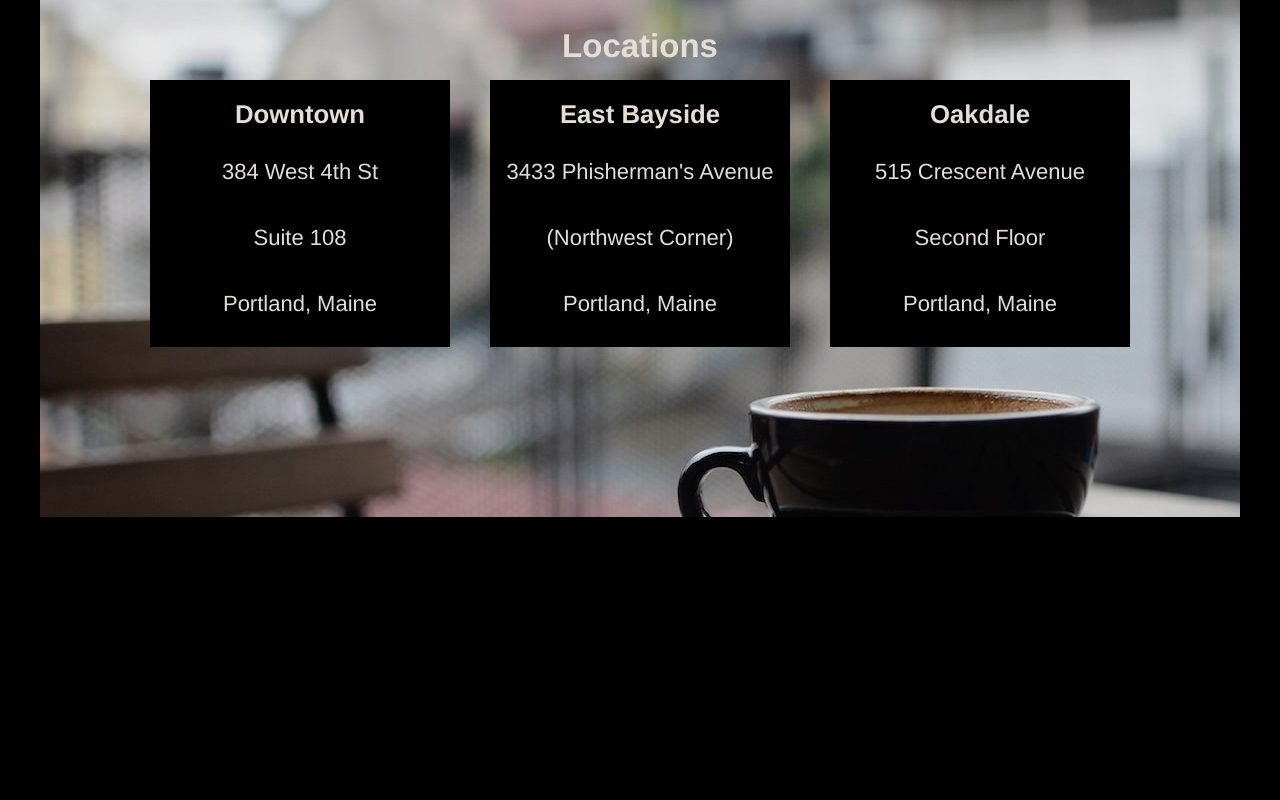
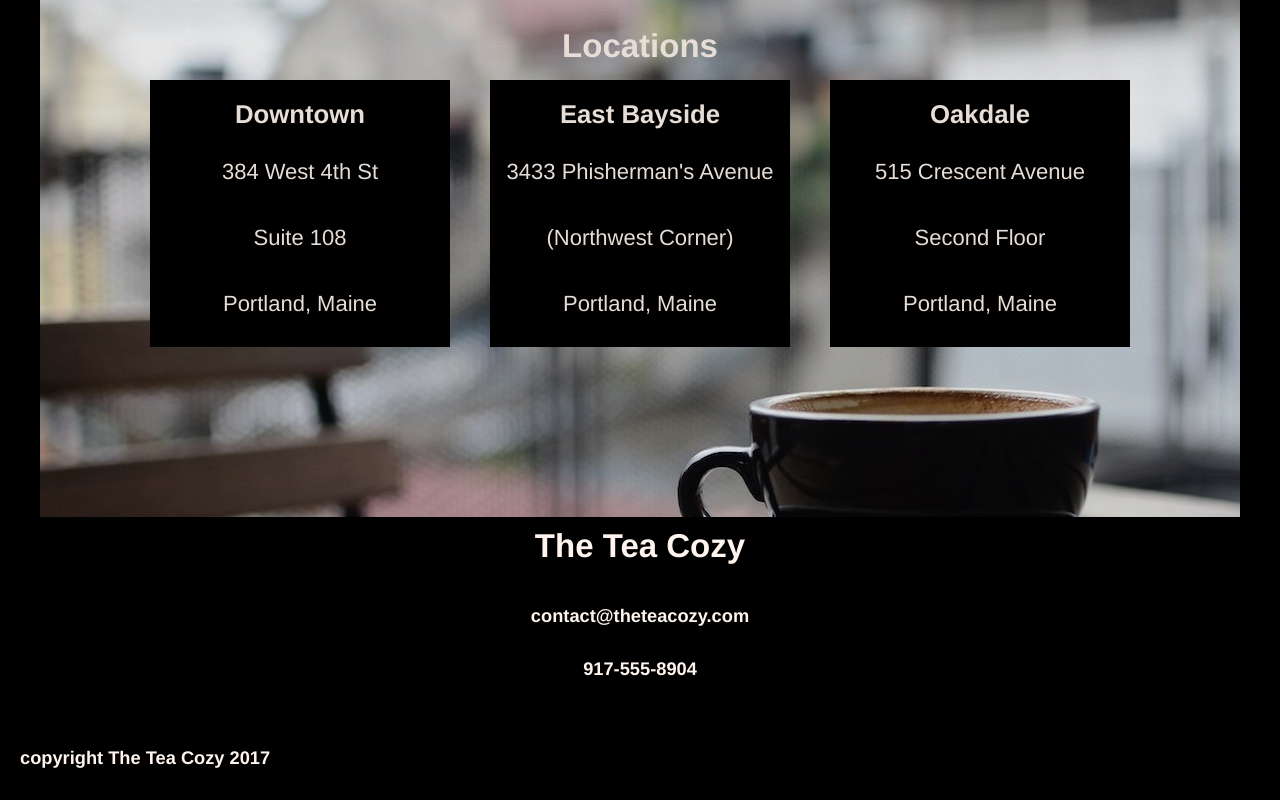
Before and after one commit to naveenjohnsonv/Codecademy_FullStack, a plain HTML site: page tea-cozy/index.html in a window 1280 px wide. Shown: the part 1550-2350 px from the top of the page. Before the commit the page ends 2067 px from the top, so only its background shows below. Drawn offline with Linux system fonts and the light colour scheme.

Commit message:
[tea-cozy] Add and style footer, add black box transparency

```diff
--- a/tea-cozy/index.html
+++ b/tea-cozy/index.html
@@ -20,6 +20,7 @@
 	</header>
 
 	<!-- Main Content -->
+
 	<main>
 		<div id="mission" class="flex-container">
 			<div class="container">
@@ -84,5 +85,15 @@
 
 	<!-- Footer -->
 
+	<footer>
+		<div class="contact">
+			<h2>The Tea Cozy</h2>
+			<h5>contact@theteacozy.com</h5>
+			<h5>917-555-8904</h5>
+		</div>
+		<div class="copyright">
+			<h5>copyright The Tea Cozy 2017</h5>
+		</div>
+	</footer>
 </body>
 </html>
--- a/tea-cozy/resources/css/style.css
+++ b/tea-cozy/resources/css/style.css
@@ -108,8 +108,17 @@ figure img {
   margin: 5px 20px;
   padding: 10px 0;
   width: 300px;
+  opacity: 1;
 }
 
 #address {
   margin: 20px 0;
 }
+
+.contact {
+  height: 200px;
+}
+.copyright {
+  text-align: left;
+  margin-left: 20px;
+}
```
